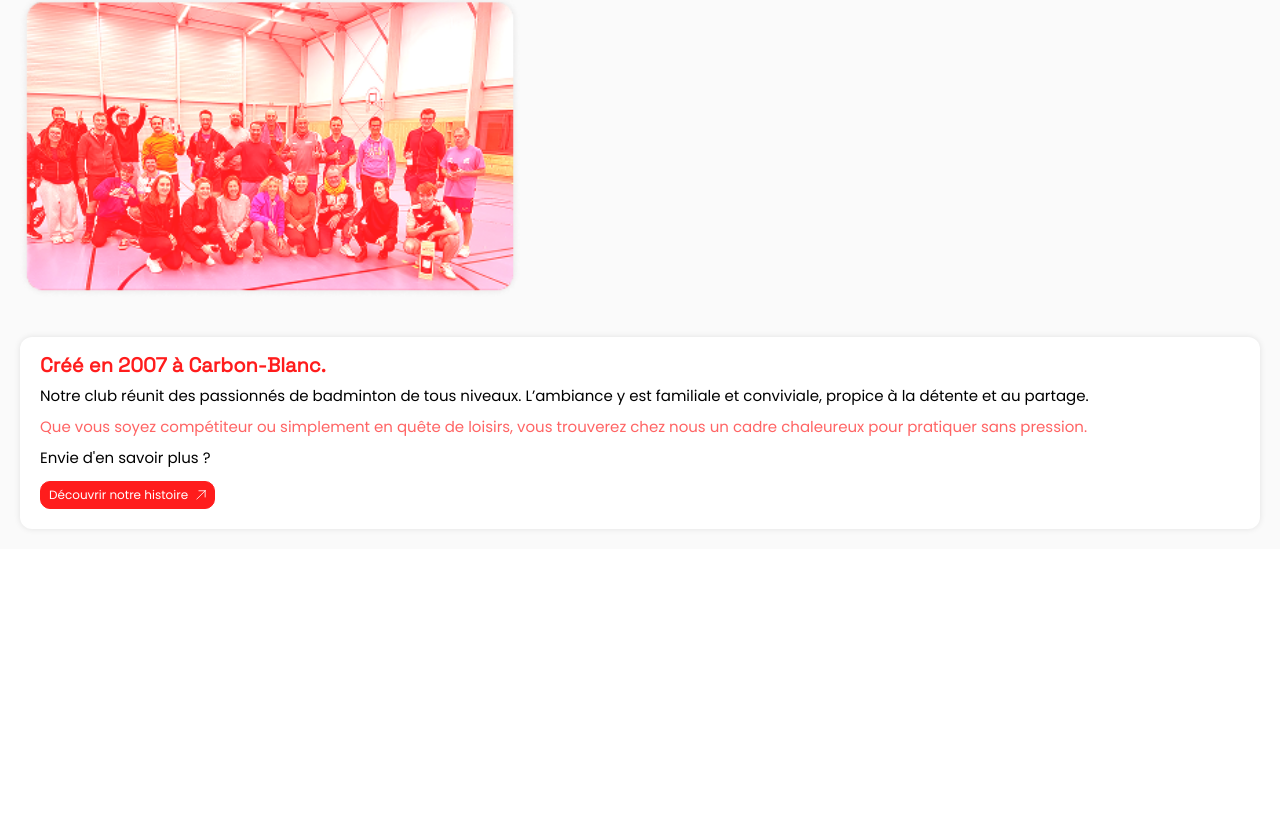
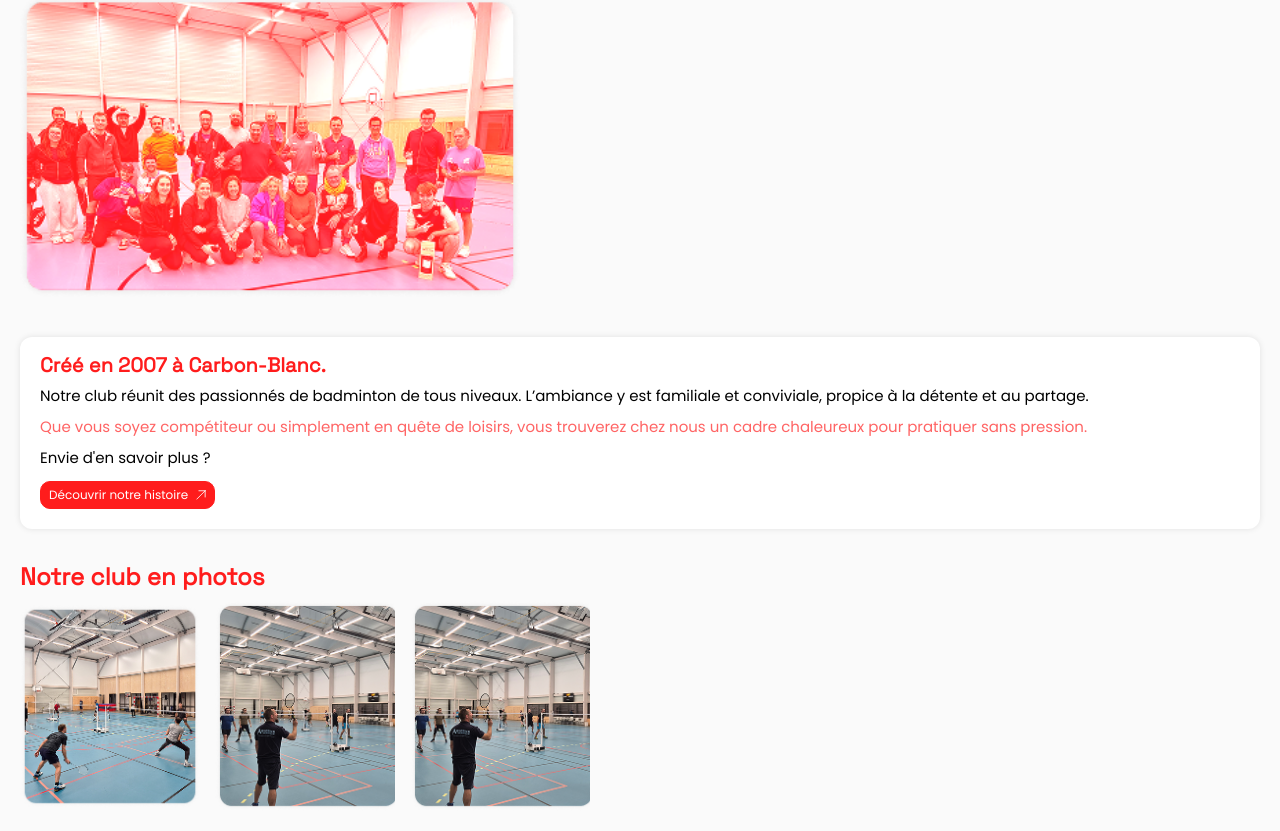
Before and after one commit to Matsuel/CACBO-Badminton, a Next.js app: page / in a window 1280 px wide. Shown: the part 328-1159 px from the top of the page. Before the commit the page ends 877 px from the top, so only its background shows below. Built offline with nearby package versions, Linux system fonts and the light colour scheme; a web font is replaced by a local one.

Commit message:
feat: add Caroussel component for image display with title

```diff
--- a/src/app/page.tsx
+++ b/src/app/page.tsx
@@ -7,6 +7,7 @@ import Bloc from "../components/Bloc";
 import BlocText from "@/components/BlocText";
 import BlocSubtitle from "@/components/BlocSubtitle";
 import ExternalLink from "@/assets/ExternalLink";
+import Caroussel from "@/components/Caroussel";
 
 export default function Home() {
   return (
@@ -58,6 +59,15 @@ export default function Home() {
           </Button>
 
         </Bloc>
+
+        <Caroussel
+          images={[
+            "/acceuil/caroussel1.png",
+            "/acceuil/caroussel2.png",
+            "/acceuil/caroussel2.png"
+          ]}
+          title="Notre club en photos"
+        />
       </Content>
     </PageLayout>
   );
--- /dev/null
+++ b/src/components/Caroussel.tsx
@@ -0,0 +1,34 @@
+import Image from 'next/image';
+import React from 'react'
+
+interface CarousselProps extends React.HTMLAttributes<HTMLDivElement> {
+    title: string;
+    images: string[];
+}
+
+const Caroussel = ({
+    images,
+    title
+}: CarousselProps) => {
+    return (
+        <div className='w-full h-auto flex flex-col items-start justify-center gap-content'>
+            <h3 className='font-Space-Grotesk text-[24px] leading-4 font-bold text-redcolor'>
+                {title}
+            </h3>
+            <div className='w-full flex flex-row items-center justify-start gap-content overflow-x-auto whitespace-nowrap'>
+                {images.map((image, index) => (
+                    <Image
+                        key={index}
+                        src={image}
+                        alt={`Image ${index + 1}`}
+                        width={180}
+                        height={300}
+                        className='flex-shrink-0'
+                    />
+                ))}
+            </div>
+        </div>
+    )
+}
+
+export default Caroussel
```
Also changed, not shown: public/acceuil/caroussel1.png (added), public/acceuil/caroussel2.png (added).
